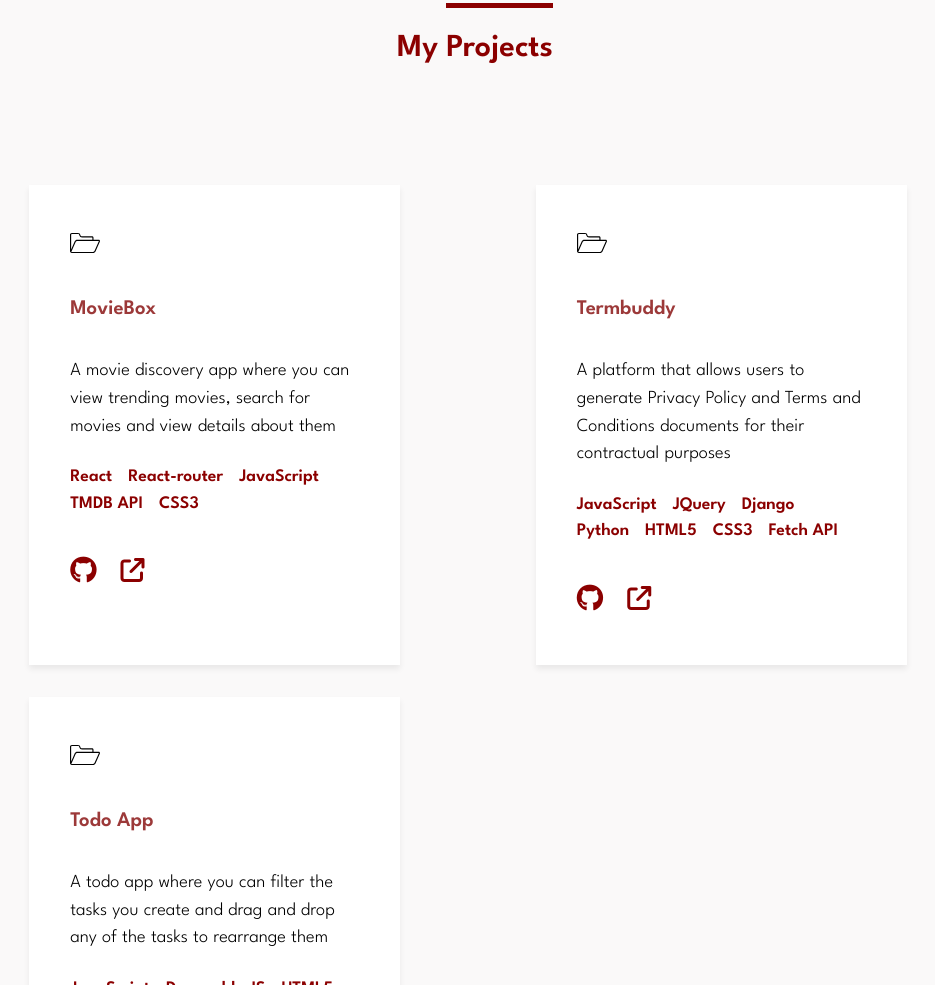
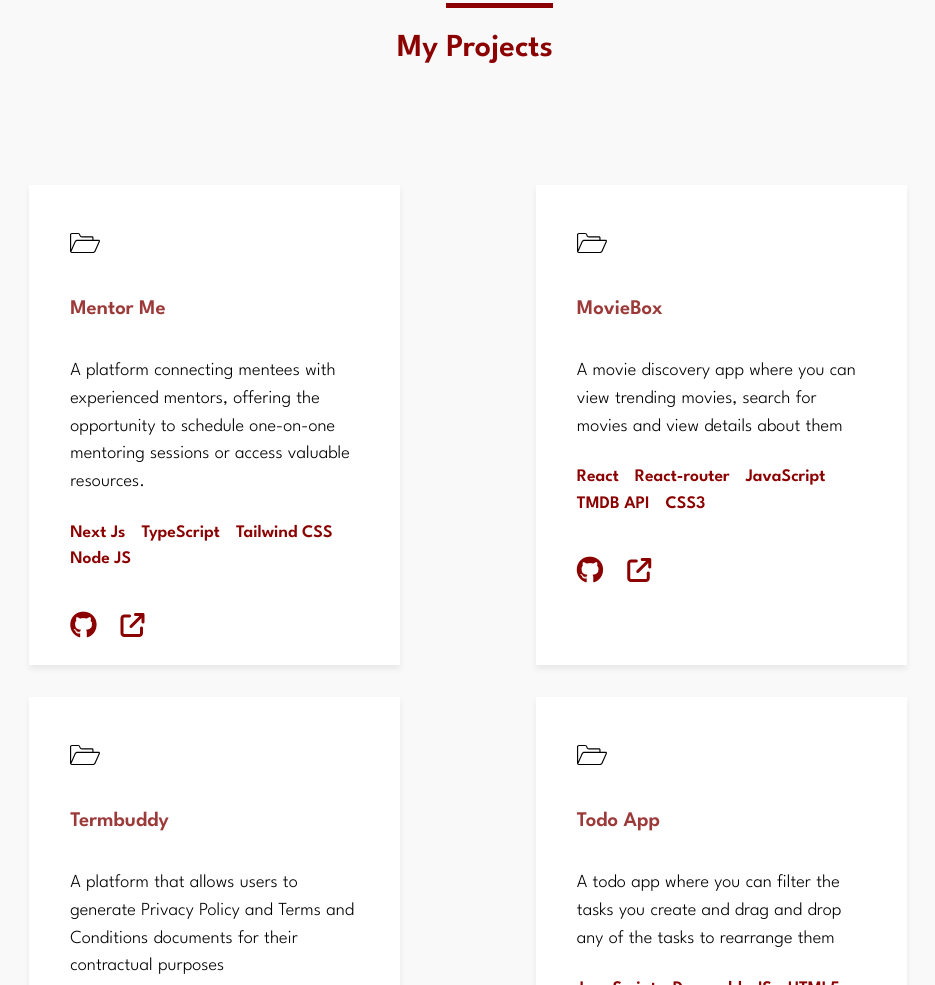
Before and after one commit to 0laolu/my-portfolio, a plain HTML site: page index.html in a window 1280 px wide. Shown: the part 1785-2770 px from the top of the page, without its empty margins (165-1100 px from the left). Drawn offline with Linux system fonts and the light colour scheme.

Commit message:
feat: add new project card to site

```diff
--- a/index.html
+++ b/index.html
@@ -83,6 +83,33 @@
                     <div class="container">
                         <h4>My <span>Projects</span></h4>
                         <ul class="projects__list-container">
+                            <li>
+                                <div class="list-content">
+                                    <div class="icon">
+                                        <img src="Images/open-folder-icon.svg" alt="" >
+                                    </div>
+                                    <p class="list-content__header">Mentor Me</p>
+                                    <p class="list-content__summary">
+                                        A platform connecting mentees with experienced mentors, offering the opportunity to schedule one-on-one mentoring sessions or access valuable resources.
+                                    </p>
+                                    <ul class="technologies">
+                                        <li>Next Js</li>
+                                        <li>TypeScript</li>
+                                        <li>Tailwind CSS</li>
+                                        <li>Node JS</li>
+                                    </ul>
+                                    <div class="project-links">
+                                        <a href="https://github.com/hngx-org/Mentor--Me">
+                                            <i class="fa-brands fa-github github"></i>
+                                        </a>
+
+                                        <a href="https://mentor-me-lake.vercel.app">
+                                            <i class="fa-solid fa-arrow-up-right-from-square window"></i>
+                                        </a>
+
+                                    </div>
+                                </div>
+                            </li>
                             <li>
                                 <div class="list-content">
                                     <div class="icon">
```
